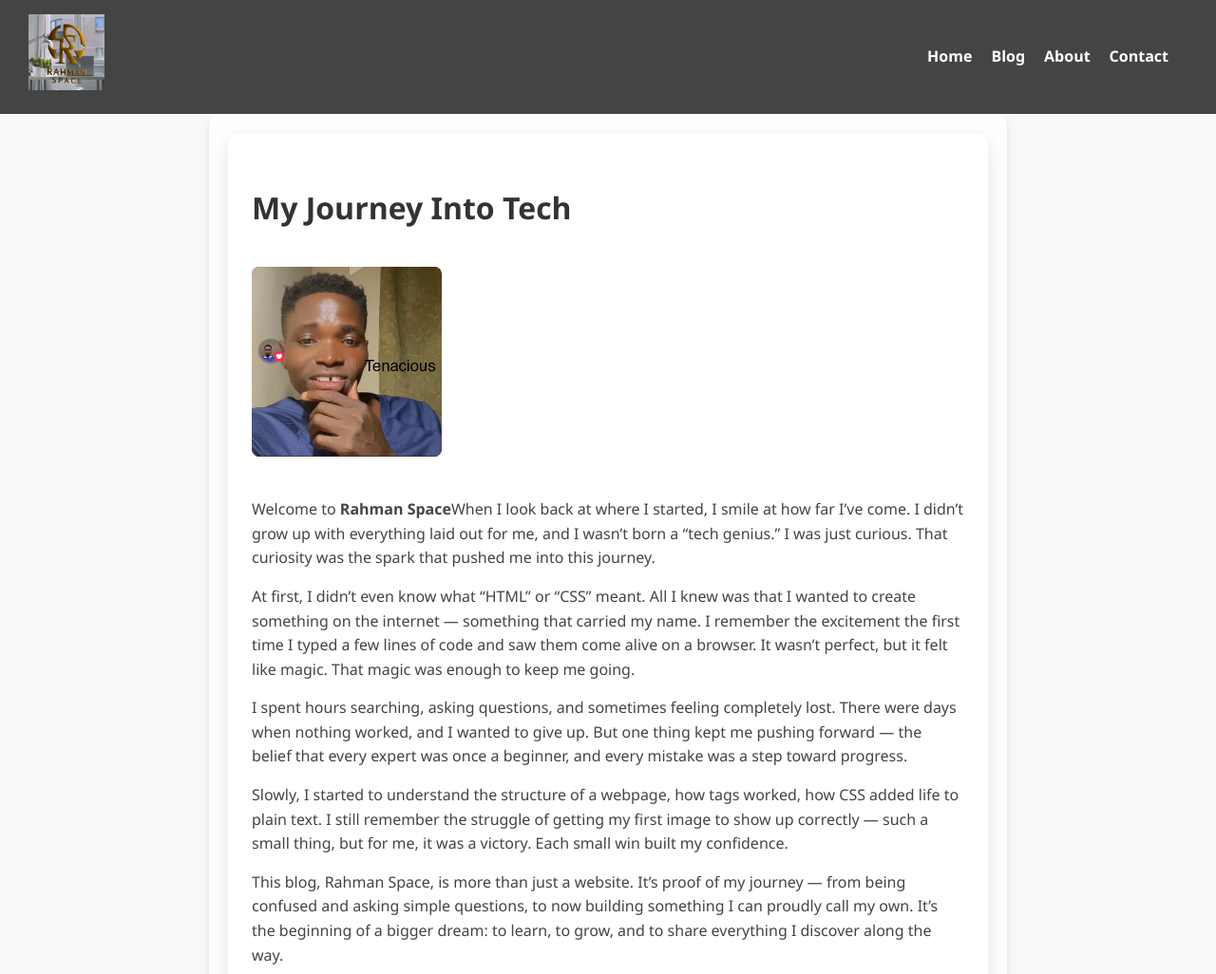
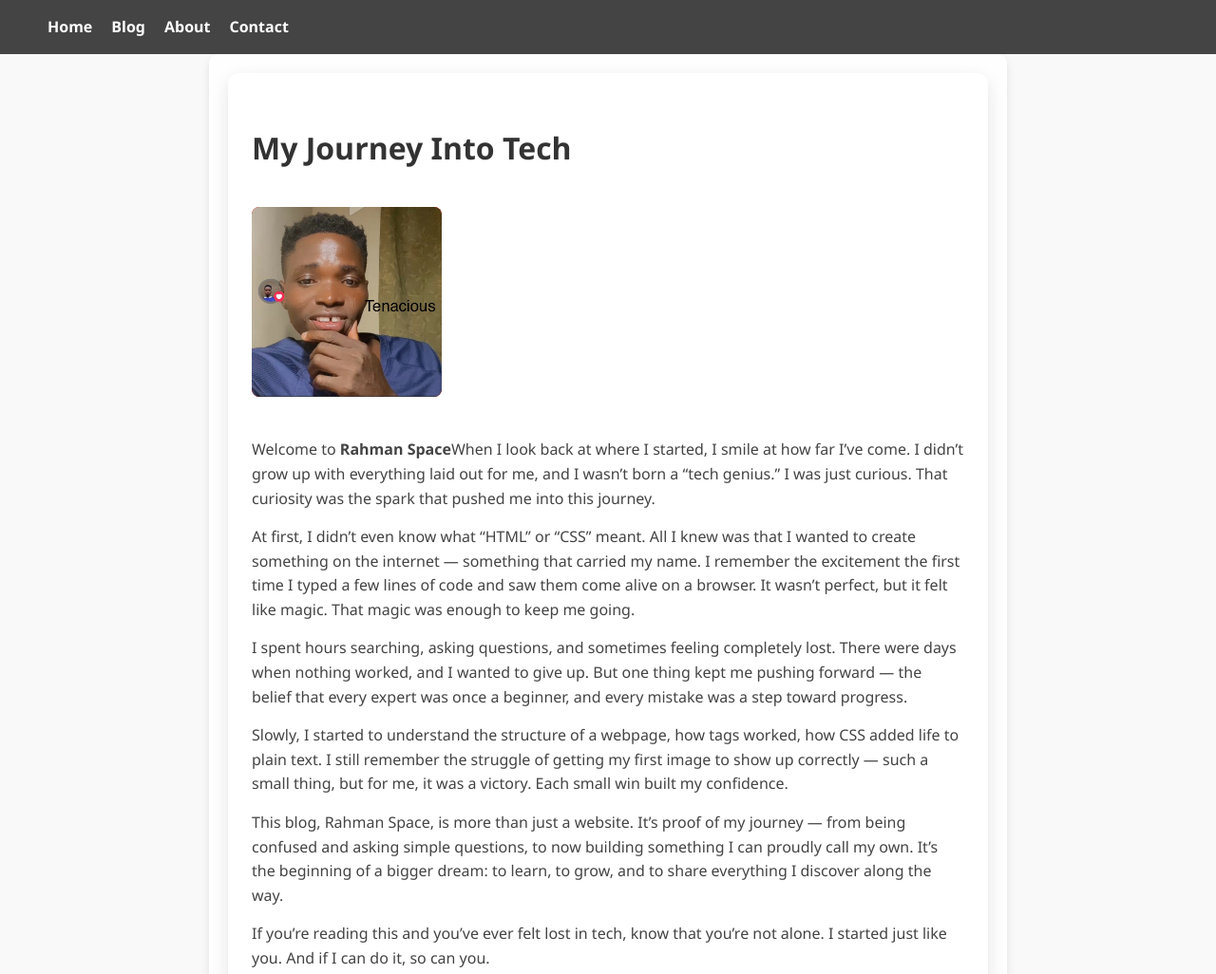
Before and after one commit to Rahman-space/Rahman-space-s, a plain HTML site: page post1.html in a window 1280 px wide. Shown: the top 1026 px of the page at 95% size. Drawn offline with Linux system fonts and the light colour scheme.

Commit message:
Update post1.html

```diff
--- a/post1.html
+++ b/post1.html
@@ -9,9 +9,6 @@
 <body>
   <!-- Header -->
   <header>
-    <div class="logo">
-  <img src="ChatGPT_Image_Sep_29__2025__11_49_25_AM-removebg-preview.png" alt="Rahman Space Logo"style="width:80px; height:auto;">
-</div>
 
     <nav>
       <ul>
```
